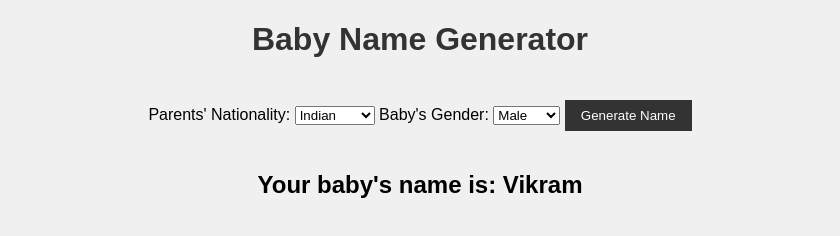
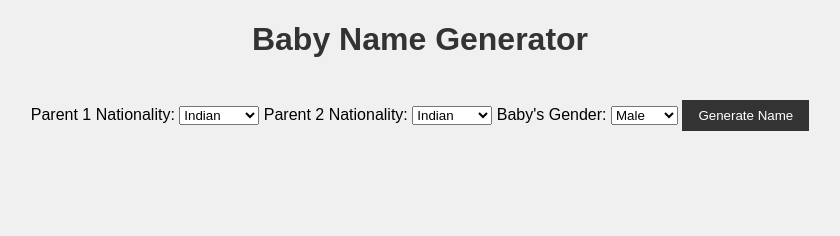
Before and after one commit to afscott/BabyNameGenerator, a plain HTML site: page index.html in a window 1280 px wide. Both pictures are taken after a click on the button "Generate Name". Shown: the whole page, without its empty margins (220-1060 px from the left). Drawn offline with Linux system fonts and the light colour scheme; no server answers.

Commit message:
fifth try, please god

```diff
--- a/index.html
+++ b/index.html
@@ -9,13 +9,20 @@
 <body>
     <h1>Baby Name Generator</h1>
     <form id="name-form">
-        <label for="nationality">Parents' Nationality:</label>
-        <select id="nationality">
-            <option value="indian">Indian</option>
-            <option value="japanese">Japanese</option>
-            <option value="american">American</option>
-            <option value="chinese">Chinese</option>
-        </select>
+      <label for="nationality1">Parent 1 Nationality:</label>
+      <select id="nationality1">
+        <option value="indian">Indian</option>
+        <option value="japanese">Japanese</option>
+        <!-- Add more nationalities here -->
+      </select>
+
+      <label for="nationality2">Parent 2 Nationality:</label>
+      <select id="nationality2">
+        <option value="indian">Indian</option>
+        <option value="japanese">Japanese</option>
+        <!-- Add more nationalities here -->
+      </select>
+
         <label for="gender">Baby's Gender:</label>
         <select id="gender">
             <option value="male">Male</option>
--- a/script.js
+++ b/script.js
@@ -30,3 +30,32 @@ nameForm.addEventListener("submit", (event) => {
 
   result.innerHTML = `<h2>Your baby's name is: ${randomName}</h2>`;
 });
+
+async function getGPTGeneratedName(nationality1, nationality2, gender) {
+  const response = await fetch('http://localhost:3001/api/generate-name', {
+    method: 'POST',
+    headers: {
+      'Content-Type': 'application/json',
+    },
+    body: JSON.stringify({
+      nationality1,
+      nationality2,
+      gender,
+    }),
+  });
+
+  const data = await response.json();
+  return data.suggestedName;
+}
+
+nameForm.addEventListener("submit", async (event) => {
+  event.preventDefault();
+
+  const nationality1 = document.getElementById("nationality1").value;
+  const nationality2 = document.getElementById("nationality2").value;
+  const gender = document.getElementById("gender").value;
+
+  const suggestedName = await getGPTGeneratedName(nationality1, nationality2, gender);
+
+  result.innerHTML = `<h2>Your mixed-culture baby name is: ${suggestedName}</h2>`;
+});
```
